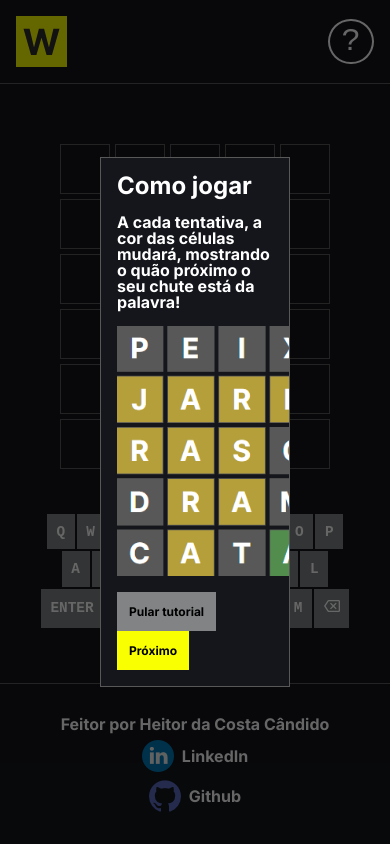
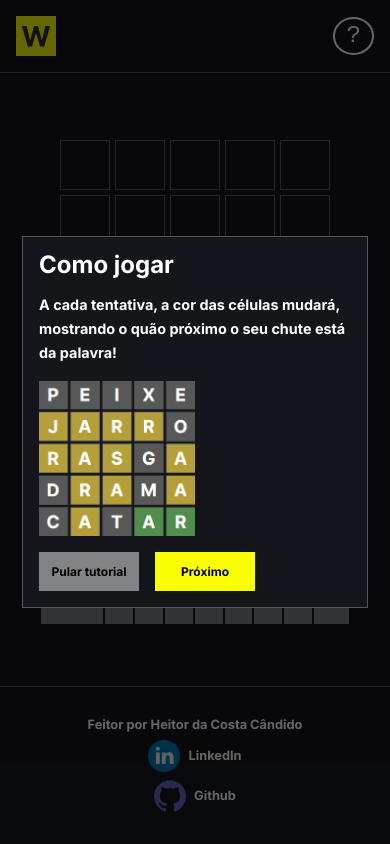
Before and after one commit to Hekth/word, a plain HTML site: page index.html in a window 390 px wide. Both pictures are taken after a click on the button "Próximo". Drawn offline with Linux system fonts and the light colour scheme.

Commit message:
melhorando a responsividade
adicionando melhor visualização ao tutorial e outros componentes

```diff
--- a/index.html
+++ b/index.html
@@ -14,7 +14,6 @@
         <img src="img/Logo.svg" alt="logo da página">
         <span class="cabecalho__duvida">?</span>
     </header>
-
     <main class="principal">
         <span class="aviso">Preencha todas as letras!</span>
         <section class="principal__container-tabela">
@@ -115,8 +114,8 @@
     <dialog>
         <div class="tutorial-container">
             <h1 class="tutorial__titulo">Como jogar</h1>
-            <p>Bem vindo ao Word!</p>
-            <p>
+            <p class="tutorial__texto">Bem vindo ao Word!</p>
+            <p class="tutorial__texto">
                 Word é um jogo baseado no famoso jogo Wordle em que você precisa acertar uma palavra aleatória de 5 letras em 6 tentativas.
                 Esta versão em questão, funciona apenas com vocábulos da língua portuguesa!
             </p>
@@ -130,7 +129,7 @@
     <dialog>
         <div class="tutorial-container">
             <h1 class="tutorial__titulo">Como jogar</h1>
-            <p>A cada tentativa, a cor das células mudará, mostrando o quão próximo o seu chute está da palavra!</p>
+            <p class="tutorial__texto">A cada tentativa, a cor das células mudará, mostrando o quão próximo o seu chute está da palavra!</p>
             <img class="tutorial__img" src="img/tutorial2.png" alt="tutorial">
 
             <div class="btn-container">
@@ -143,19 +142,19 @@
     <dialog>
         <div class="tutorial-container">
             <h1 class="tutorial__titulo">Como jogar</h1>
-            <p>Significado das cores: </p>
+            <p class="tutorial__texto">Significado das cores: </p>
             <div class="container__exemplo">
                 <div class="tutorial__exemplo cinza-tutorial">P</div>
-                <p>Letra não existe na palavra.</p>
+                <p class="tutorial__texto">Letra não existe na palavra.</p>
             </div>
 
             <div class="container__exemplo">
                 <div class="tutorial__exemplo amarelo-tutorial">P</div>
-                <p>Letra existe na palavra, porém posição errada.</p>
+                <p class="tutorial__texto">Letra existe na palavra, porém posição errada.</p>
             </div>
             <div class="container__exemplo">
                 <div class="tutorial__exemplo verde-tutorial">P</div>
-                <p>Letra existe na palavra.</p>
+                <p class="tutorial__texto">Letra existe na palavra.</p>
             </div>
             <button class="btn-jogar">Jogar</button>
         </div>
--- a/styles/style.css
+++ b/styles/style.css
@@ -186,7 +186,8 @@ footer a {
 
 /* DIALOG */
 dialog {
-    width: 40%;
+    width: 80vw;
+    max-width: 700px;
     background-color: var(--cor-fundo);
     color: var(--branco);
     border: 1px solid var(--cinza-escuro);
@@ -198,6 +199,7 @@ dialog::backdrop {
 }
 
 .tutorial-container {
+    margin: auto;
     display: flex;
     flex-direction: column;
     text-align: left;
@@ -208,8 +210,13 @@ dialog::backdrop {
     font-size: 1.5rem;
 }
 
+.tutorial__texto {
+    line-height: 1.5rem;
+}
+
 .tutorial__img {
-    width: 250px;
+    width: 50%;
+    max-width: 250px;
 }
 
 .container__exemplo {
@@ -222,8 +229,8 @@ dialog::backdrop {
     display: flex;
     align-items: center;
     justify-content: center;
-    width: 60px;
-    height: 60px;
+    min-width: 60px;
+    min-height: 60px;
     border: 1px solid var(--cinza-escuro);
     text-align: center;
     font-size: 2.25rem;
@@ -243,6 +250,11 @@ dialog::backdrop {
     background-color: var(--verde);
 }
 
+.btn-container {
+    display: flex;
+    gap: 1rem;
+}
+
 .btn-jogar, .btn-container button {
     background-color: var(--amarelo-vivo);
     font-family: var(--inter);
@@ -250,6 +262,8 @@ dialog::backdrop {
     font-size: 0.75rem;
     border: none;
     cursor: pointer;
+    width: 20%;
+    min-width: 100px;
 }
 
 .btn-container .btn__pular {
@@ -259,6 +273,15 @@ dialog::backdrop {
 @media screen and (max-width: 500px) {
     .cabecalho {
         padding: 1rem;
+    }
+
+    .cabecalho img {
+        width: 40px;
+        height: 40px;
+    }
+
+    .cabecalho__duvida {
+        font-size: 1.5rem;
     }
 
     .aviso {
@@ -282,4 +305,20 @@ dialog::backdrop {
     .icone-del {
         width: 16px;
     }
+
+    .dialog {
+        width: 100%;
+    }
+
+    .tutorial__texto {
+        font-size: 0.9rem;
+    }
+
+    .tutorial__titulo {
+        font-size: 1.5rem;
+    }
+
+    footer {
+        font-size: 0.8rem;
+    }
 }
```
